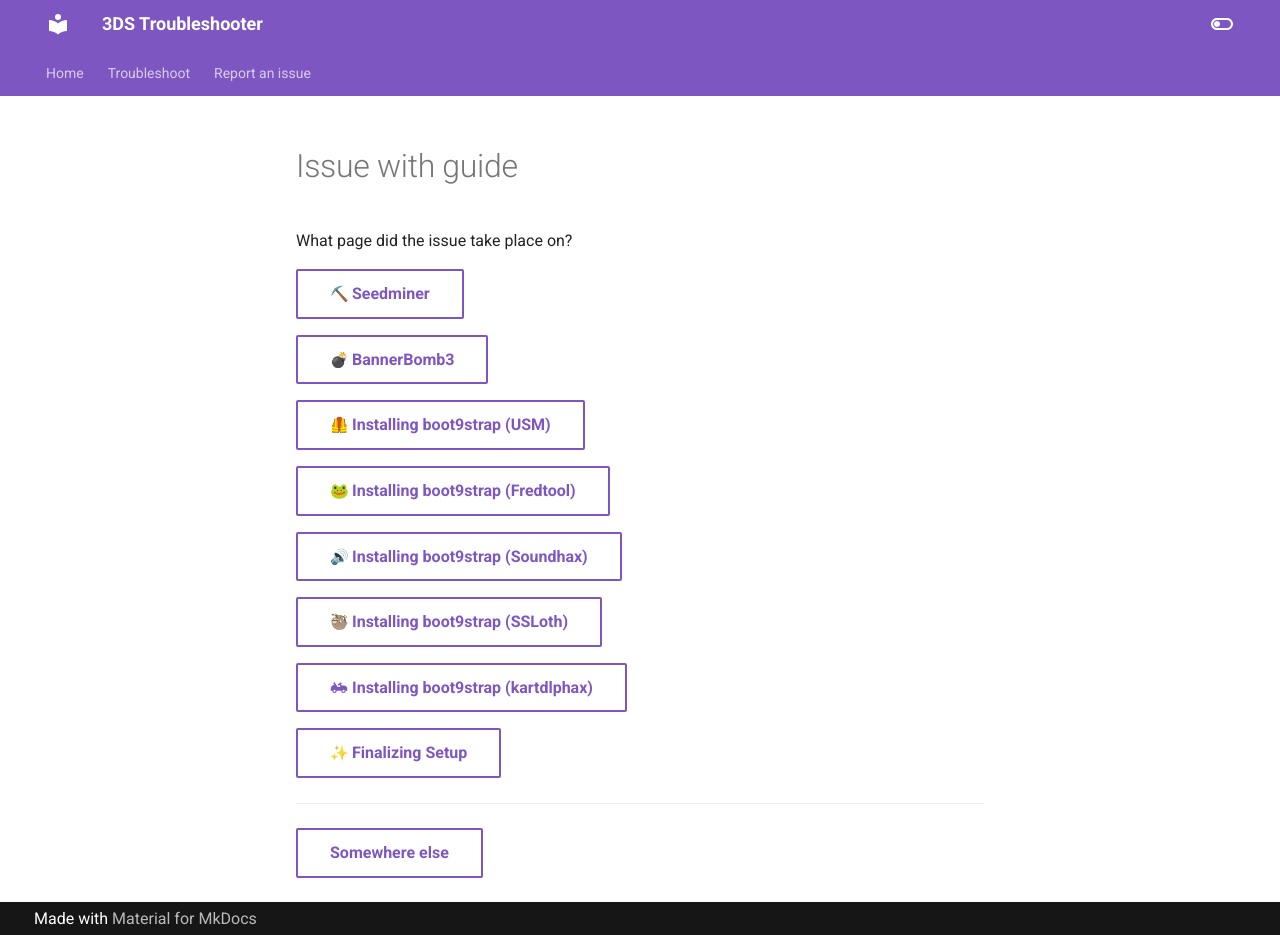
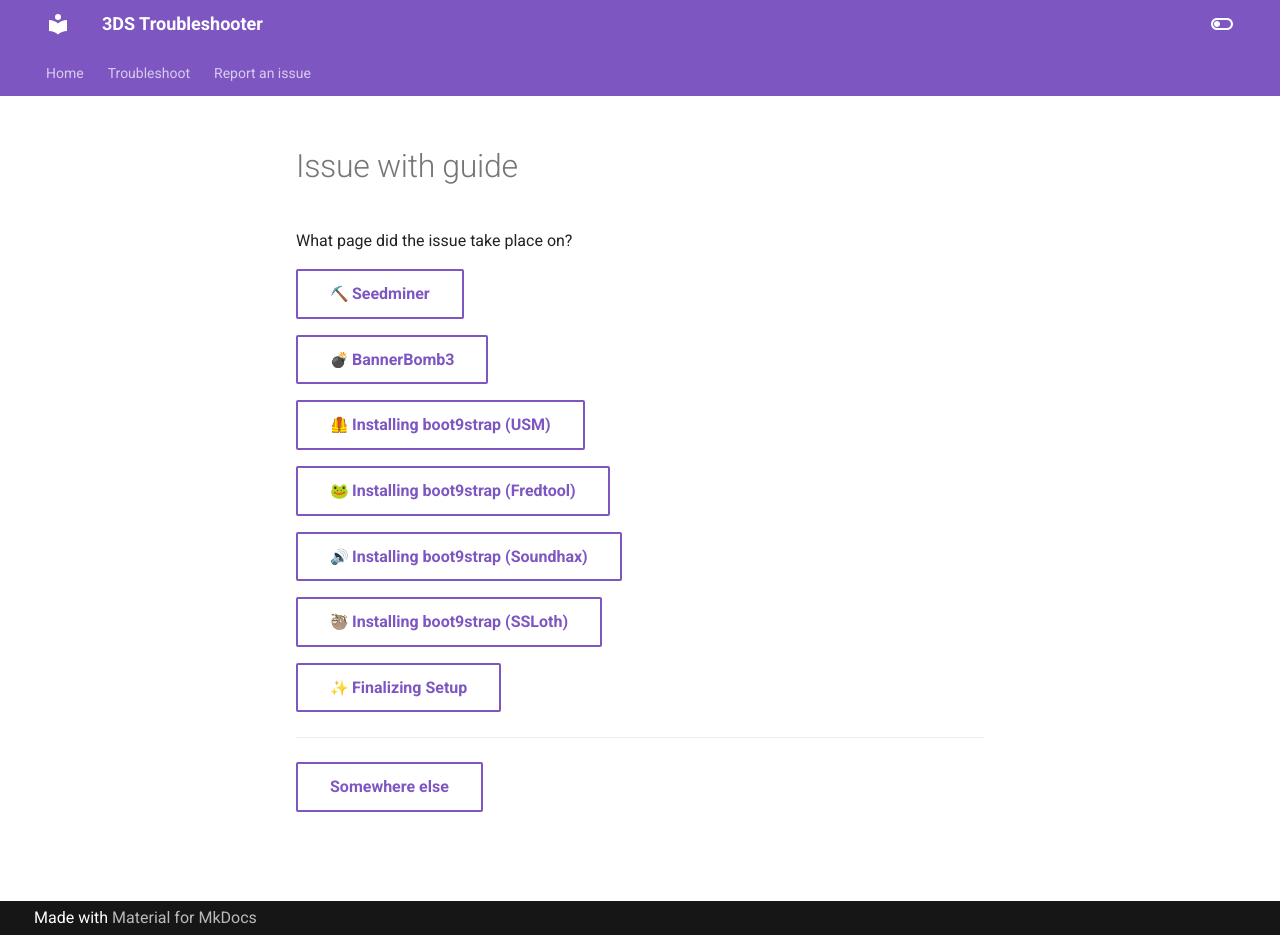
Before and after one commit to lilyuwuu/troubleshoot, an MkDocs documentation site: the page built from docs/troubleshoot/guide/index.md, in a window 1280 px wide and 935 px high. Built offline with MkDocs 1.6.1 and Material for MkDocs 9.7.7, drawn with Linux system fonts in a browser that asks for light colours; emoji names are drawn with the system emoji font.

Commit message:
remove kartdlphax (no current issues)

```diff
--- a/docs/troubleshoot/guide/index.md
+++ b/docs/troubleshoot/guide/index.md
@@ -14,8 +14,6 @@
 
 [:sloth: Installing boot9strap (SSLoth)](ssloth-landing){ .md-button }
 
-[:material-go-kart: Installing boot9strap (kartdlphax)](kartdlphax){ .md-button}
-
 [:sparkles: Finalizing Setup](finalizing){ .md-button }
 
 ---
```
